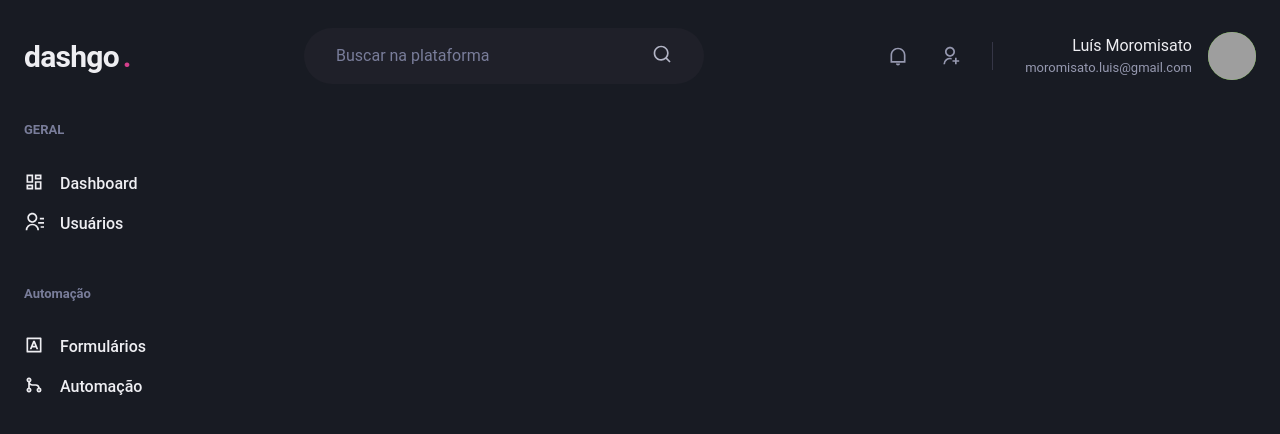
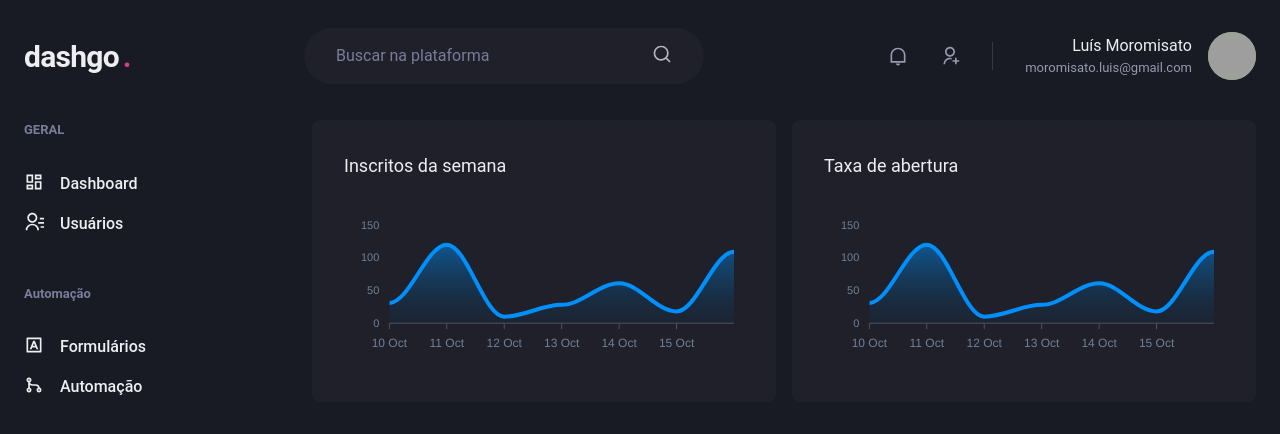
Before and after one commit to moromisato/ignite-project-04, a Next.js app: page /dashboard in a window 1280 px wide. Shown: the top 434 px of the page. Built offline with nearby package versions, Linux system fonts and the light colour scheme; grey boxes are pictures that could not be loaded.

Commit message:
added charts to dashboard

```diff
--- a/src/pages/dashboard.tsx
+++ b/src/pages/dashboard.tsx
@@ -1,14 +1,90 @@
-import { Flex } from "@chakra-ui/react";
+import { Flex, SimpleGrid, Box, Text, theme } from "@chakra-ui/react";
+import dynamic from 'next/dynamic';
 import { SideBar } from "../components/Form/Sidebar";
 import { Header } from "../components/Header";
+
+const Chart = dynamic(() => import('react-apexcharts'), {
+  ssr: false
+});
+
+const options = {
+  chart: {
+    toolbar: {
+      show: false,
+    },
+    zoom: {
+      enabled: false,
+    },
+    foreColor: theme.colors.gray[500],
+  },
+  grid: {
+    show: false,
+  },
+  dataLabels: {
+    enabled: false
+  },
+  tooltip: {
+    enabled: false
+  },
+  xaxis: {
+    type: 'datetime',
+    axisBorder: {
+      color: theme.colors.gray[600],
+    },
+    axisTicks: {
+      color: theme.colors.gray[600],
+    },
+    categories: [
+      '2021-10-10T-00:00:00.000Z',
+      '2021-10-11T-00:00:00.000Z',
+      '2021-10-12T-00:00:00.000Z',
+      '2021-10-13T-00:00:00.000Z',
+      '2021-10-14T-00:00:00.000Z',
+      '2021-10-15T-00:00:00.000Z',
+      '2021-10-16T-00:00:00.000Z',
+    ]
+  },
+  fill: {
+    opacity: 0.3,
+    type: 'gradient',
+    gradient: {
+      shade: 'dark',
+      opacityFrom: 0.7,
+      opacityTo: 0.3
+    }
+  }
+}
+
+const series = [
+  { name: 'series1', data: [31, 120, 10, 28, 61, 18, 109]}
+]
 
 export default function Dashboard() {
   return (
     <Flex direction="column" h="100vh">
       <Header />
 
-      <Flex w="100%" my="6" maxWidth={1480} max="auto" px="6">
+      <Flex w="100%" my="6" maxWidth={1480} mx="auto" px="6">
         <SideBar />
+
+        <SimpleGrid flex="1" gap="4" minChildWidth="320px" align="flex-start">
+          <Box
+            p="8"
+            bg="gray.800"
+            borderRadius={8}
+          >
+            <Text fontSize="lg" mb="4">Inscritos da semana</Text>
+            <Chart type="area" options={options} series={series} height={160}/>
+          </Box>
+          <Box
+            p="8"
+            bg="gray.800"
+            borderRadius={8}
+          >
+            <Text fontSize="lg" mb="4">Taxa de abertura</Text>
+            <Chart type="area" options={options} series={series} height={160}/>
+          </Box>
+        </SimpleGrid>
       </Flex>
     </Flex>
   )
```
